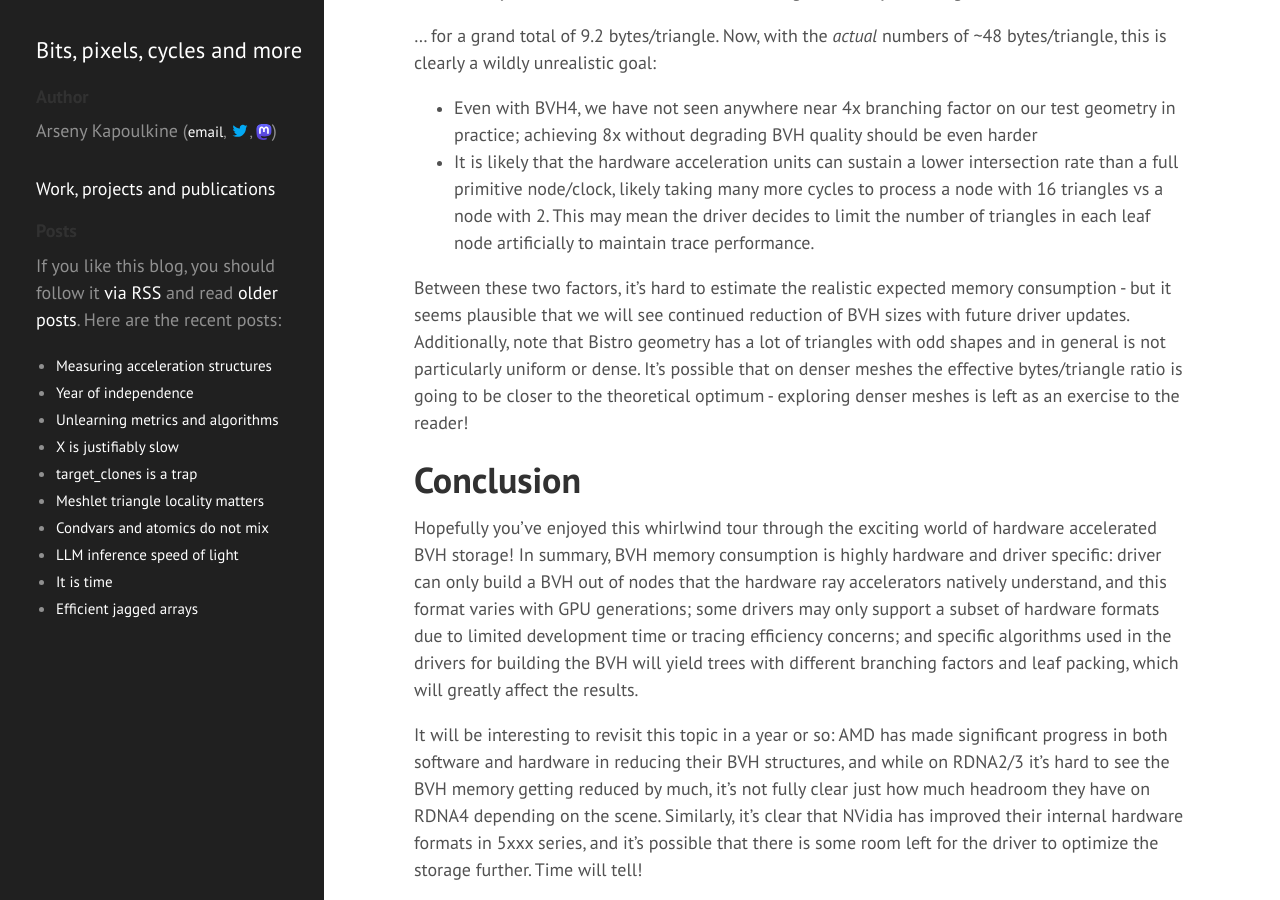
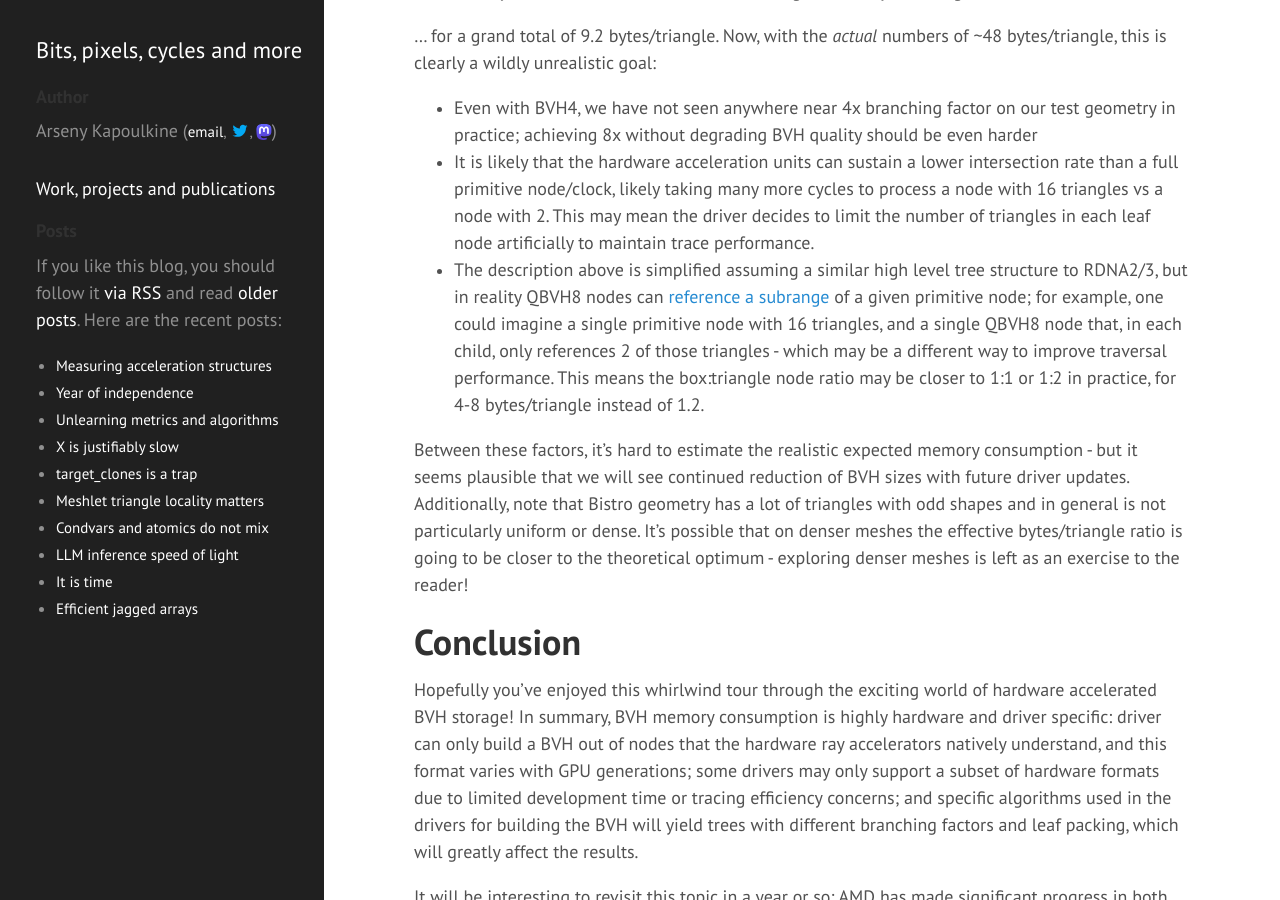
Before and after one commit to zeux/zeux.github.io, a Jekyll site: the page built from _posts/2025-03-31-measuring-acceleration-structures.md, in a window 1280 px wide and 900 px high, scrolled down 10311 px. Built offline with Jekyll 4.4.1, drawn with Linux system fonts in a browser that asks for light colours.

Commit message:
Add note about primitive ranges.

```diff
--- a/_posts/2025-03-31-measuring-acceleration-structures.md
+++ b/_posts/2025-03-31-measuring-acceleration-structures.md
@@ -226,8 +226,9 @@ Since BVH nodes are 8-wide, this also proportionally reduces the total expected
 
 - Even with BVH4, we have not seen anywhere near 4x branching factor on our test geometry in practice; achieving 8x without degrading BVH quality should be even harder
 - It is likely that the hardware acceleration units can sustain a lower intersection rate than a full primitive node/clock, likely taking many more cycles to process a node with 16 triangles vs a node with 2. This may mean the driver decides to limit the number of triangles in each leaf node artificially to maintain trace performance.
+- The description above is simplified assuming a similar high level tree structure to RDNA2/3, but in reality QBVH8 nodes can [reference a subrange](https://github.com/GPUOpen-Drivers/gpurt/blob/f734985ebc31f471c376ed0cb217f43bdd40ee17/src/shadersClean/common/gfx12/internalNode.hlsli#L286) of a given primitive node; for example, one could imagine a single primitive node with 16 triangles, and a single QBVH8 node that, in each child, only references 2 of those triangles - which may be a different way to improve traversal performance. This means the box:triangle node ratio may be closer to 1:1 or 1:2 in practice, for 4-8 bytes/triangle instead of 1.2.
 
-Between these two factors, it's hard to estimate the realistic expected memory consumption - but it seems plausible that we will see continued reduction of BVH sizes with future driver updates. Additionally, note that Bistro geometry has a lot of triangles with odd shapes and in general is not particularly uniform or dense. It's possible that on denser meshes the effective bytes/triangle ratio is going to be closer to the theoretical optimum - exploring denser meshes is left as an exercise to the reader!
+Between these factors, it's hard to estimate the realistic expected memory consumption - but it seems plausible that we will see continued reduction of BVH sizes with future driver updates. Additionally, note that Bistro geometry has a lot of triangles with odd shapes and in general is not particularly uniform or dense. It's possible that on denser meshes the effective bytes/triangle ratio is going to be closer to the theoretical optimum - exploring denser meshes is left as an exercise to the reader!
 
 # Conclusion
 
```
